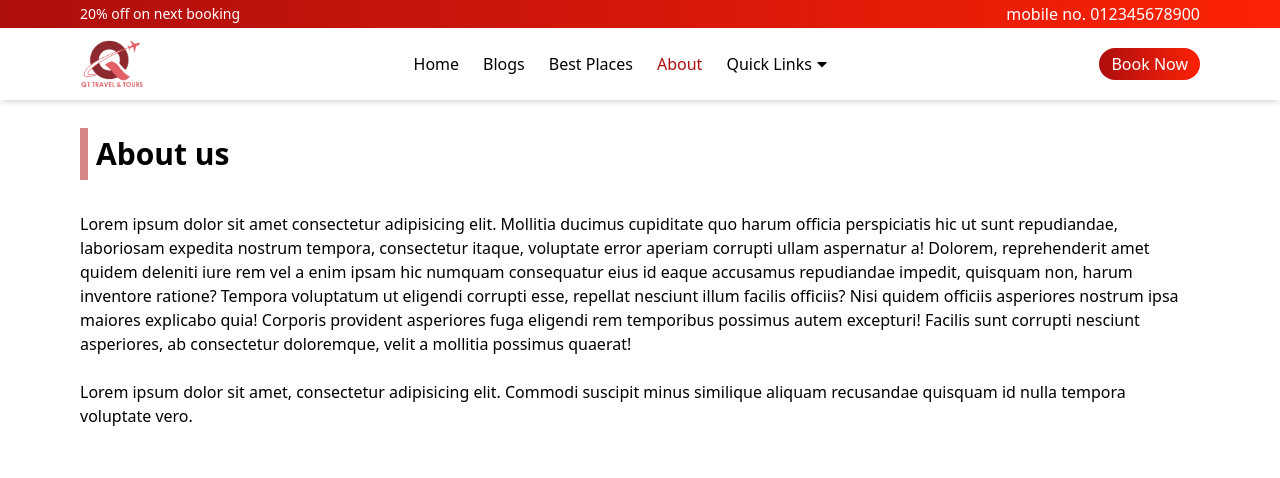
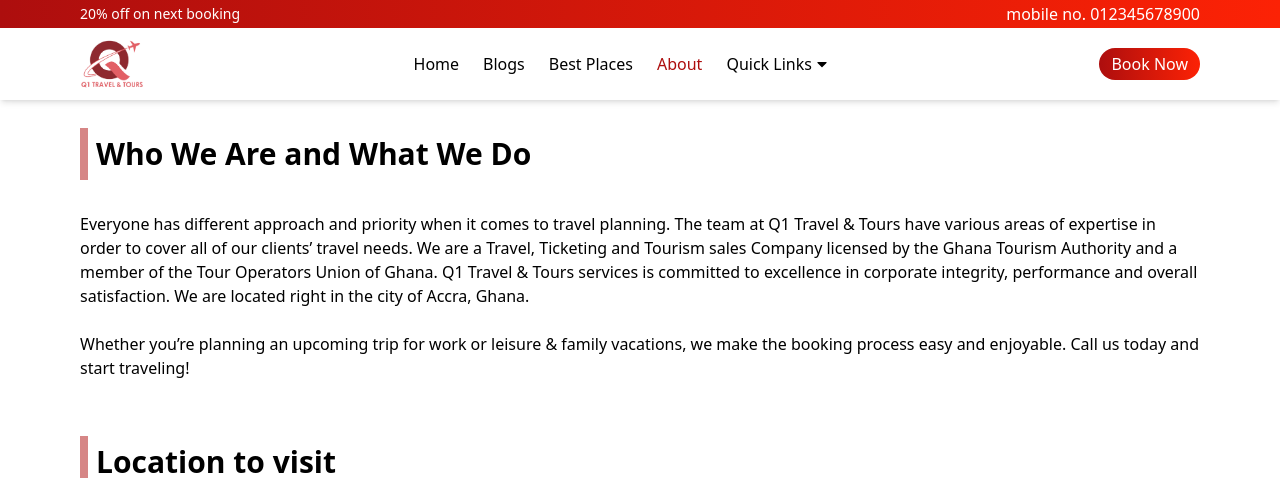
Before and after one commit to JaphethDievoleCobbinah/vite-travelweb, a React (Vite) app: page /about in a window 1280 px wide. Shown: the top 478 px of the page. Built offline with nearby package versions, Linux system fonts and the light colour scheme.

Commit message:
Added the About Page Description

```diff
--- a/src/pages/About.jsx
+++ b/src/pages/About.jsx
@@ -8,27 +8,20 @@
       <div className="container pt-14">
         <div className="py-10">
           <h1 className=" my-8 border-l-8 border-primary/50 py-2 pl-2 text-3xl font-bold">
-            About us
+          Who We Are and What We Do
           </h1>
           <p>
-            Lorem ipsum dolor sit amet consectetur adipisicing elit. Mollitia
-            ducimus cupiditate quo harum officia perspiciatis hic ut sunt
-            repudiandae, laboriosam expedita nostrum tempora, consectetur
-            itaque, voluptate error aperiam corrupti ullam aspernatur a!
-            Dolorem, reprehenderit amet quidem deleniti iure rem vel a enim
-            ipsam hic numquam consequatur eius id eaque accusamus repudiandae
-            impedit, quisquam non, harum inventore ratione? Tempora voluptatum
-            ut eligendi corrupti esse, repellat nesciunt illum facilis officiis?
-            Nisi quidem officiis asperiores nostrum ipsa maiores explicabo quia!
-            Corporis provident asperiores fuga eligendi rem temporibus possimus
-            autem excepturi! Facilis sunt corrupti nesciunt asperiores, ab
-            consectetur doloremque, velit a mollitia possimus quaerat!
+          Everyone has different approach and priority when it comes to travel planning.
+          The team at Q1 Travel & Tours have various areas of expertise in order to cover all of our clients’ travel needs.
+          We are a Travel, Ticketing and Tourism sales Company licensed by the Ghana Tourism Authority and a member of the Tour Operators Union of  Ghana.
+          Q1 Travel & Tours services is committed to excellence in corporate integrity, performance and overall satisfaction.
+          We are located right in the city of Accra,  Ghana.
+
           </p>
           <br />
           <p>
-            Lorem ipsum dolor sit amet, consectetur adipisicing elit. Commodi
-            suscipit minus similique aliquam recusandae quisquam id nulla
-            tempora voluptate vero.
+          Whether you’re planning an upcoming trip for work or leisure & family vacations,  we make the booking process easy and enjoyable.
+          Call us today and start traveling!
           </p>
         </div>
       </div>
```
